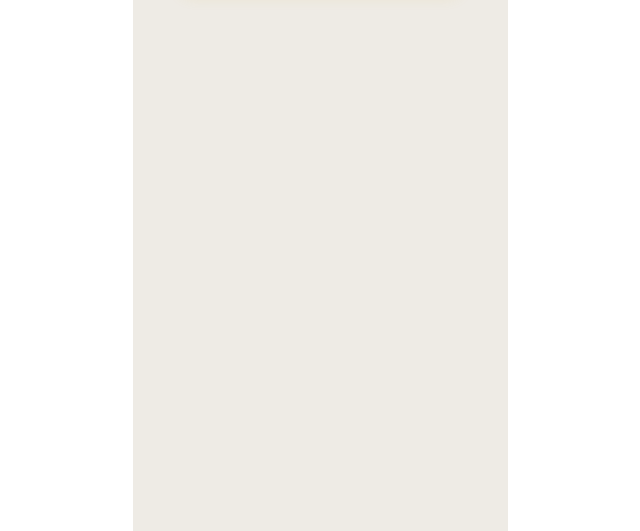
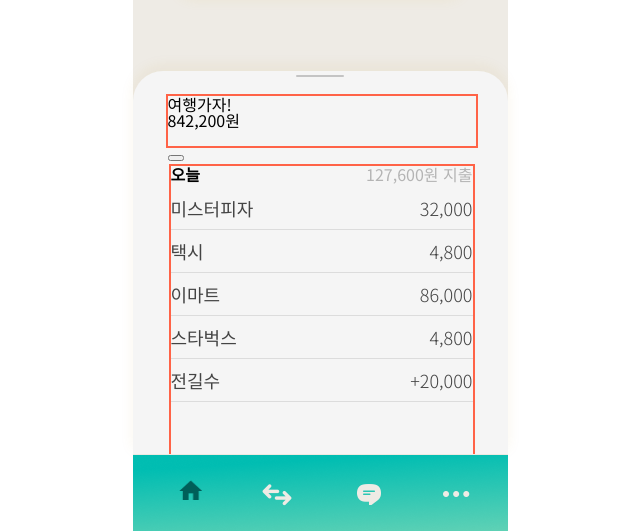
Before and after one commit to gum4019/js-toyproject, a plain HTML site: page js-toyproject/index.html in a window 1280 px wide. Shown: the part 281-812 px from the top of the page, without its empty margins (320-960 px from the left). Drawn offline with nearby package versions, Linux system fonts and the light colour scheme.

Commit message:
Add files via upload

```diff
--- a/js-toyproject/css/main.css
+++ b/js-toyproject/css/main.css
@@ -10,6 +10,8 @@ body > * {
   left: 0;
   right: 0;
   margin: auto;
+
+  position: relative;
 }
 header {
   width: 327px;
@@ -51,6 +53,7 @@ header {
 .title-bar > .icons a + a {
   margin-left: 18px;
 }
+
 .account-info > .container {
   margin-top: 22px;
   margin: 22px 48px;
@@ -136,3 +139,166 @@ header {
   right: 0;
   margin: auto;
 }
+
+.usage-history {
+  position: absolute;
+
+  width: 375px;
+  height: 383px;
+
+  top: 352px;
+
+  overflow: hidden;
+
+  background: #f5f5f5;
+
+  box-shadow: 0px -5px 14px rgba(189, 144, 28, 0.08);
+  border-radius: 30px 30px 0px 0px;
+}
+.usage-history > .updown-scrollbar {
+  position: absolute;
+
+  width: 48px;
+  height: 2px;
+  background: #c4c4c4;
+  border-radius: 4px;
+
+  top: 4px;
+
+  left: 0;
+  right: 0;
+  margin: auto;
+}
+.usage-history > .coin-box-slidebar {
+  width: 308px;
+  height: 50px;
+  border: 2px solid tomato;
+
+  left: 0;
+  right: 0;
+  margin: 23px 33px 0;
+}
+.usage-history > .coin-box-slidebar > ul {
+  display: flex;
+}
+.usage-history > .coin-box-slidebar > ul > li {
+  width: 162px;
+  height: 47px;
+}
+.usage-history > .daily-usage {
+  position: relative;
+  width: 302px;
+  height: 709px;
+
+  margin: 16px 36px;
+
+  border: 2px solid tomato;
+}
+.usage-history > .daily-usage > div {
+  width: 302px;
+  height: 21px;
+}
+.usage-history > .daily-usage > div > span {
+  float: right;
+
+  color: #b4b4b4;
+}
+.usage-history > .daily-usage > div > .date {
+  position: absolute;
+  font-weight: 700;
+
+  left: 0;
+
+  color: #000000;
+}
+.usage-history > .daily-usage > ul {
+  margin-top: 8px;
+}
+.usage-history > .daily-usage > ul > li {
+  position: relative;
+
+  width: 302px;
+  height: 34px;
+
+  font-size: 18px;
+  color: #444444;
+
+  line-height: 27px;
+
+  border-bottom: 1px solid #dcdcdc;
+}
+.usage-history > .daily-usage > ul > li ~ li {
+  margin-top: 8px;
+}
+.usage-history > .daily-usage > ul > li > .title {
+  position: absolute;
+
+  left: 0;
+
+  font-weight: 350;
+}
+.usage-history > .daily-usage > ul > li > .cost {
+  position: absolute;
+
+  right: 0;
+
+  font-weight: 300;
+}
+
+nav {
+  position: absolute;
+
+  width: 375px;
+  height: 76px;
+  left: 0;
+  top: 736px;
+
+  background-image: url("../images/nav_img.png");
+}
+nav > ul {
+  display: flex;
+}
+nav > ul > li:nth-child(1) {
+  background-image: url("../images/home_on.png");
+  background-size: 23px;
+  background-repeat: no-repeat;
+
+  width: 23px;
+  height: 20px;
+
+  margin-top: 25px;
+  margin-left: 46px;
+}
+nav > ul > li:nth-child(2) {
+  background-image: url("../images/transfer_off.png");
+  background-size: 30px;
+  background-repeat: no-repeat;
+
+  width: 30px;
+  height: 23px;
+
+  margin-top: 28px;
+  margin-left: 60px;
+}
+nav > ul > li:nth-child(3) {
+  background-image: url("../images/skype_message_off.png");
+  background-size: 24px;
+  background-repeat: no-repeat;
+
+  width: 24px;
+  height: 22px;
+
+  margin-top: 28px;
+  margin-left: 65px;
+}
+nav > ul > li:nth-child(4) {
+  background-image: url("../images/more_off.png");
+  background-size: 28px;
+  background-repeat: no-repeat;
+
+  width: 28px;
+  height: 28px;
+
+  margin-top: 24px;
+  margin-left: 62px;
+}
--- a/js-toyproject/index.html
+++ b/js-toyproject/index.html
@@ -8,7 +8,7 @@
     <link rel="preconnect" href="https://fonts.googleapis.com" />
     <link rel="preconnect" href="https://fonts.gstatic.com" crossorigin />
     <link
-      href="https://fonts.googleapis.com/css2?family=Noto+Sans+KR:wght@100;300;400;500&display=swap"
+      href="https://fonts.googleapis.com/css2?family=Noto+Sans+KR:wght@100;300;400;500;700&display=swap"
       rel="stylesheet"
     />
 
@@ -78,51 +78,72 @@
               </div>
             </div>
           </div>
+
           <aside class="ad"></aside>
-          <!-- <div class="usage-history">
+
+          <div class="usage-history">
             <div class="updown-scrollbar"></div>
             <div class="coin-box-slidebar">
               <ul>
                 <li class="slide-item1">
                   <div></div>
                   <div></div>
-                  <div class="”text-group”">
-                    <span></span>
-                    <span></span>
+                  <div class="text-group">
+                    <span>여행가자!</span><br />
+                    <span>842,200원</span>
                   </div>
                 </li>
                 <li class="slide-item2"></li>
-                <li class="slide-item3"></li>
               </ul>
               <button></button>
             </div>
-            <div class="”daily-usage”">
+            <div class="daily-usage">
               <div>
-                <span class="date"></span>
-                <span class="amount"></span>
-                <span>원 지출</span>
+                <span class="date">오늘</span>
+                <span><span class="amount">127,600</span>원 지출</span>
               </div>
-              <ul class="”usage-list”">
+              <ul class="usage-list">
                 <li>
-                  <span class="”title”"></span>
-                  <span class="”cost”"></span>
+                  <span class="title">미스터피자</span>
+                  <span class="cost">32,000</span>
                 </li>
-                <li></li>
-                <li></li>
-                <li></li>
+                <li>
+                  <span class="title">택시</span>
+                  <span class="cost">4,800</span>
+                </li>
+                <li>
+                  <span class="title">이마트</span>
+                  <span class="cost">86,000</span>
+                </li>
+                <li>
+                  <span class="title">스타벅스</span>
+                  <span class="cost">4,800</span>
+                </li>
+                <li>
+                  <span class="title">전길수</span>
+                  <span class="cost">+20,000</span>
+                </li>
               </ul>
             </div>
-          </div> -->
+          </div>
         </section>
       </main>
-      <!-- <nav>
+      <nav>
         <ul>
-          <li></li>
-          <li></li>
-          <li></li>
-          <li></li>
+          <li>
+            <a href="javascript:void(0)"><span></span></a>
+          </li>
+          <li>
+            <a href="javascript:void(0)"><span></span></a>
+          </li>
+          <li>
+            <a href="javascript:void(0)"><span></span></a>
+          </li>
+          <li>
+            <a href="javascript:void(0)"><span></span></a>
+          </li>
         </ul>
-      </nav> -->
+      </nav>
     </div>
   </body>
 </html>
```
Also changed, not shown: js-toyproject/images/home_off.png (added), js-toyproject/images/home_on.png (added), js-toyproject/images/more_off.png (added), js-toyproject/images/more_on.png (added), js-toyproject/images/nav_img.png (added), js-toyproject/images/skpe_message_on.png (added), js-toyproject/images/skype_message_off.png (added), js-toyproject/images/transfer_off.png (added), js-toyproject/images/transfer_on.png (added).
